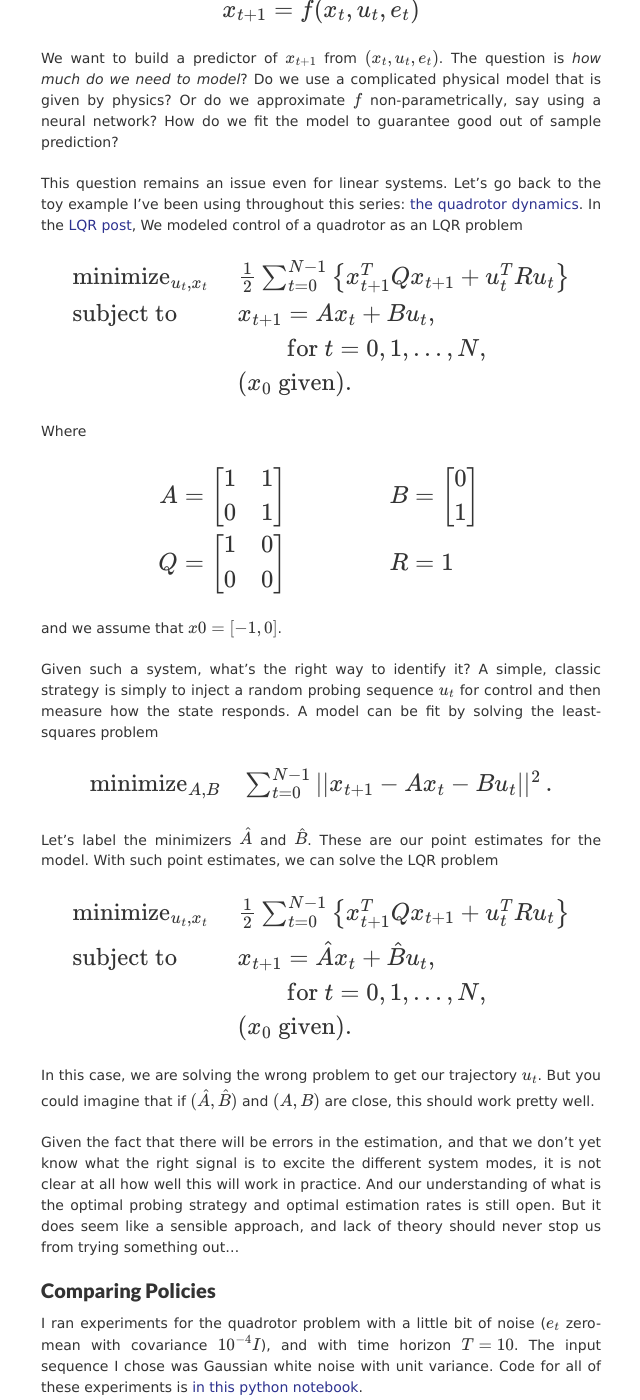
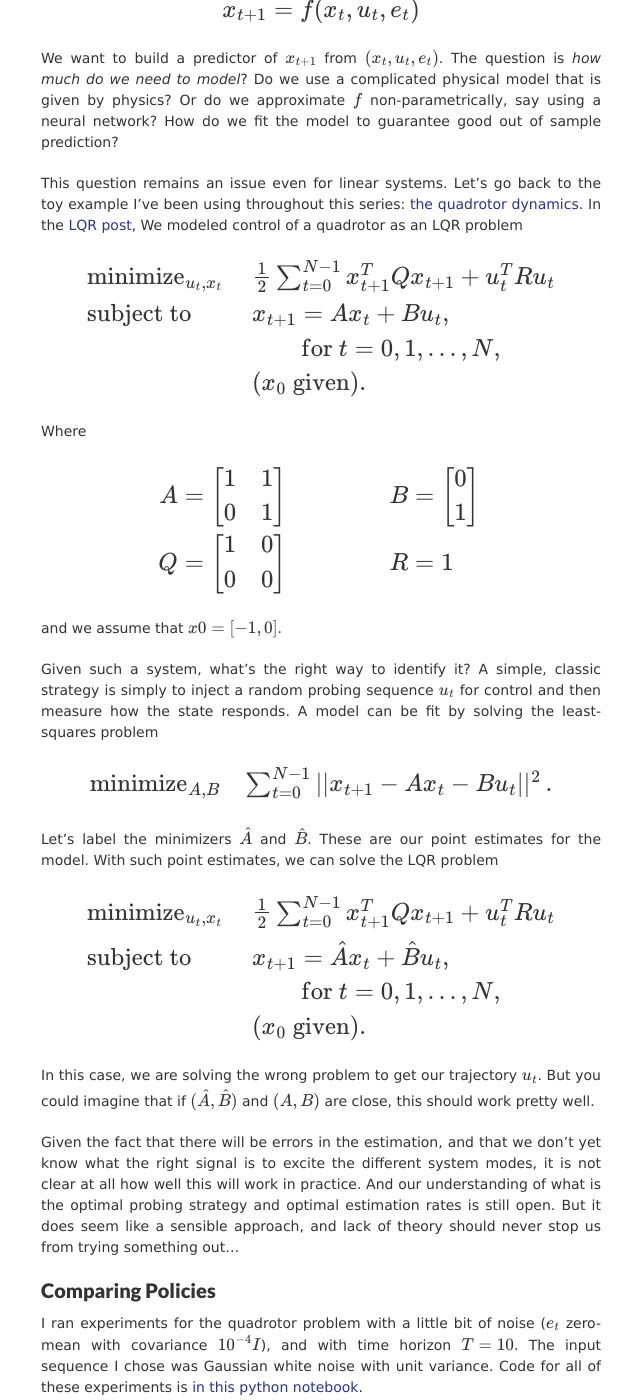
Before and after one commit to benjamin-recht/benjamin-recht.github.io, a Jekyll site: the page built from _posts/2018-02-26-nominal.md, in a window 1280 px wide and 1400 px high, scrolled down 1114 px. Shown: the whole window, without its empty margins (319-959 px from the left). Built offline with Jekyll 4.4.1, drawn with Linux system fonts in a browser that asks for light colours; nearby versions of some CDN libraries; formulas are drawn with MathJax 3; comment, search, counter and statistics services are not loaded.

Commit message:
cleaned formatting

```diff
--- a/_posts/2018-02-26-nominal.md
+++ b/_posts/2018-02-26-nominal.md
@@ -30,7 +30,7 @@ This question remains an issue even for linear systems. Let’s go back to the t
 
 $$
 \begin{array}{ll}
-\mbox{minimize}_{u_t,x_t} \, & \frac{1}{2}\sum_{t=0}^{N-1} \left\{x_{t+1}^TQ x_{t+1} + u_t^T R u_t\right\}  \\
+\mbox{minimize}_{u_t,x_t} \, & \frac{1}{2}\sum_{t=0}^{N-1} x_{t+1}^TQ x_{t+1} + u_t^T R u_t  \\
 \mbox{subject to} & x_{t+1} = A x_t+ B u_t, \\
 & \qquad \mbox{for}~t=0,1,\dotsc,N,\\
 & \mbox{($x_0$ given).}
@@ -65,7 +65,7 @@ Let’s label the minimizers $\hat{A}$ and $\hat{B}$. These are our point estima
 
 $$
 \begin{array}{ll}
-\mbox{minimize}_{u_t,x_t} \, & \frac{1}{2}\sum_{t=0}^{N-1} \left\{x_{t+1}^TQ x_{t+1} + u_t^T R u_t\right\}  \\
+\mbox{minimize}_{u_t,x_t} \, & \frac{1}{2}\sum_{t=0}^{N-1} x_{t+1}^TQ x_{t+1} + u_t^T R u_t  \\
 \mbox{subject to} & x_{t+1} = \hat{A} x_t+ \hat{B} u_t, \\
 & \qquad \mbox{for}~t=0,1,\dotsc,N,\\
 & \mbox{($x_0$ given).}
```
